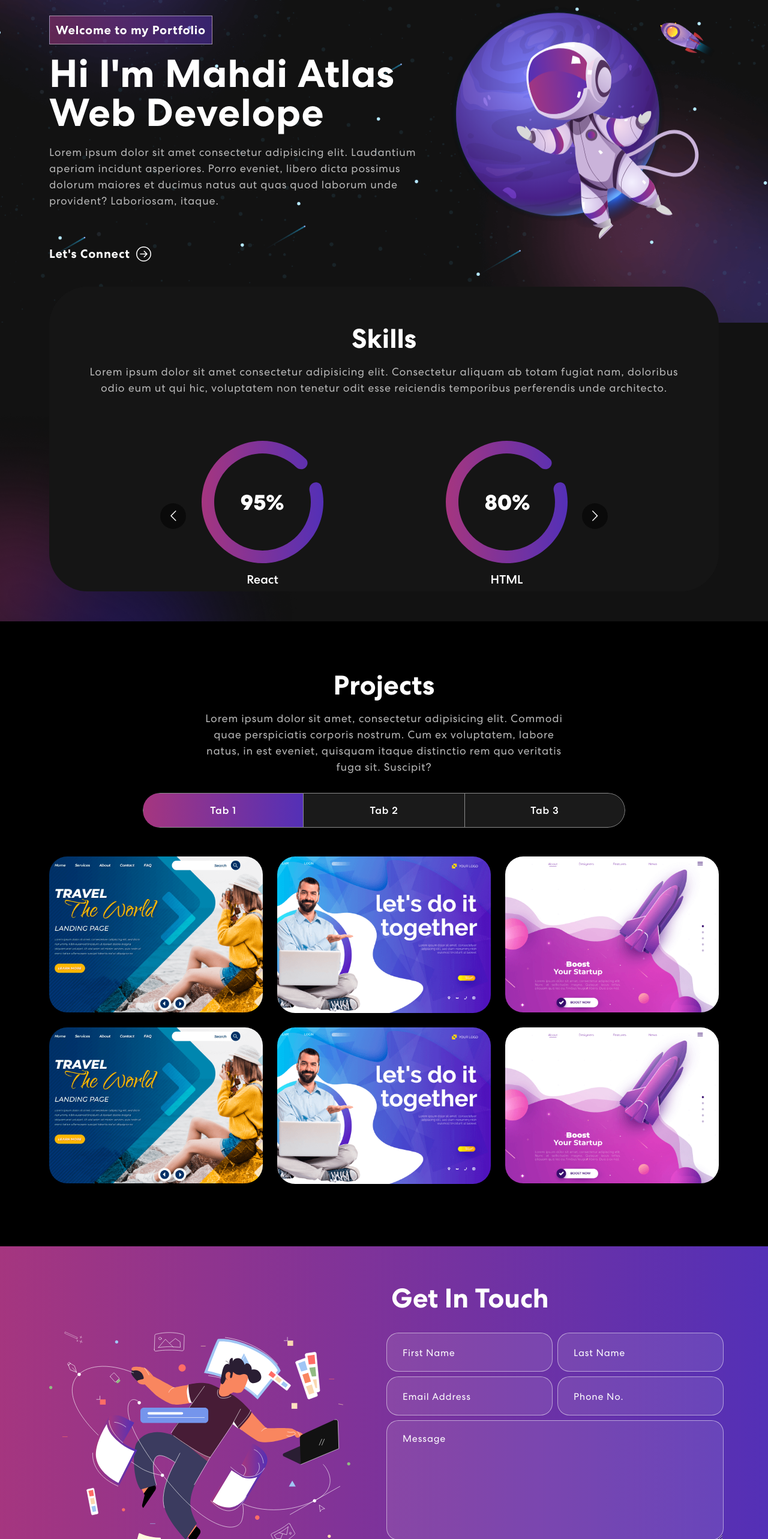
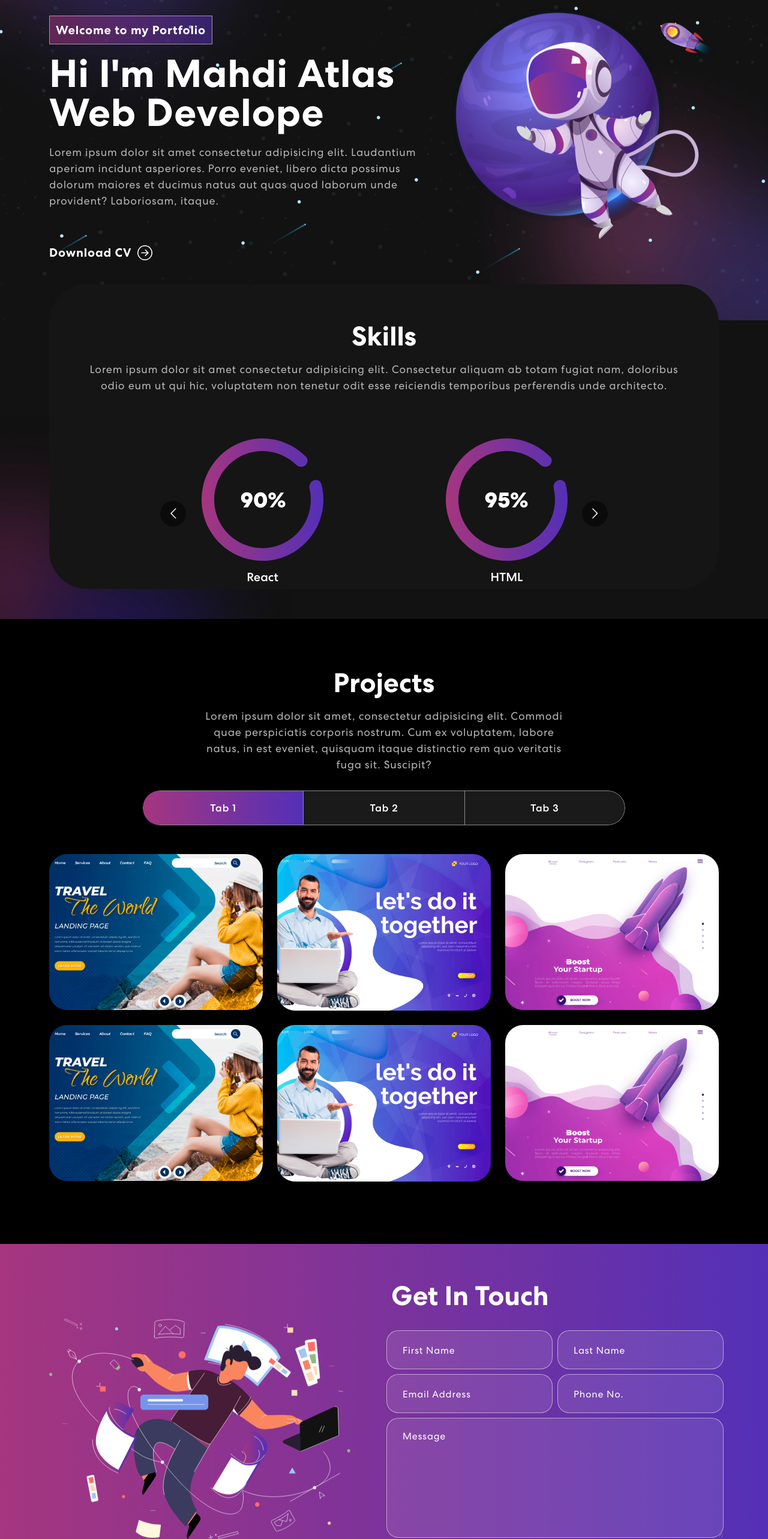
Before and after one commit to MahdiAtlas2004/personal-portfolio, a React (Create React App) app: page / in a window 1280 px wide. Shown: the part 234-2800 px from the top of the page at 60% size. Built offline with nearby package versions, Linux system fonts and the light colour scheme.

Commit message:
Skills and Banner section updated

```diff
--- a/package.json
+++ b/package.json
@@ -11,6 +11,7 @@
     "cors": "^2.8.5",
     "express": "^4.19.2",
     "font-awesome": "^4.7.0",
+    "ityped": "^1.0.3",
     "nodemailer": "^6.9.14",
     "react": "^18.2.0",
     "react-bootstrap": "^2.10.3",
--- a/src/App.css
+++ b/src/App.css
@@ -684,3 +684,11 @@ nav.navbar .navbar-toggler[aria-expanded="true"] .navbar-toggler-icon {
 .my-logo {
   text-align: center;
 }
+
+.cv {
+  text-decoration: none;
+}
+
+.contact img {
+  animation: updown 3s linear infinite;
+}
--- a/src/components/Banner.js
+++ b/src/components/Banner.js
@@ -58,6 +58,7 @@ const Banner = () => {
                   <span className="tagline">Welcome to my Portfolio</span>
                   <h1>
                     {"Hi I'm Mahdi Atlas "}
+                    <br />
                     <span className="wrap">{text}</span>
                   </h1>
                   <p>
@@ -66,9 +67,11 @@ const Banner = () => {
                     libero dicta possimus dolorum maiores et ducimus natus aut
                     quas quod laborum unde provident? Laboriosam, itaque.
                   </p>
-                  <button onClick={() => console.log("connect")}>
-                    Let's Connect <ArrowRightCircle size={25} />
+                  <a href="/cv.pdf" className="cv" download="My_CV.pdf">
+                  <button>
+                    Download CV <ArrowRightCircle size={25} />
                   </button>
+                  </a>
                 </div>
               )}
             </TrackVisibility>
--- a/src/components/Skills.js
+++ b/src/components/Skills.js
@@ -46,20 +46,36 @@ const Skills = () => {
                 className="skill-slider"
               >
                 <div className="item">
-                  <img src={meter1} alt="Image" />
+                  <img src={meter3} alt="Image" />
                   <h5>React</h5>
                 </div>
                 <div className="item">
-                  <img src={meter2} alt="Image" />
+                  <img src={meter1} alt="Image" />
                   <h5>HTML</h5>
                 </div>
                 <div className="item">
-                  <img src={meter3} alt="Image" />
+                  <img src={meter1} alt="Image" />
                   <h5>CSS</h5>
                 </div>
                 <div className="item">
                   <img src={meter1} alt="Image" />
                   <h5>JavaScript</h5>
+                </div>
+                <div className="item">
+                  <img src={meter3} alt="Image" />
+                  <h5>Bootstrap</h5>
+                </div>
+                <div className="item">
+                  <img src={meter2} alt="Image" />
+                  <h5>Git</h5>
+                </div>
+                <div className="item">
+                  <img src={meter2} alt="Image" />
+                  <h5>GitHub</h5>
+                </div>
+                <div className="item">
+                  <img src={meter2} alt="Image" />
+                  <h5>jQuery</h5>
                 </div>
               </Carousel>
             </div>
```
Also changed, not shown: 1 other file (tests, documents, lock files or other folders).
